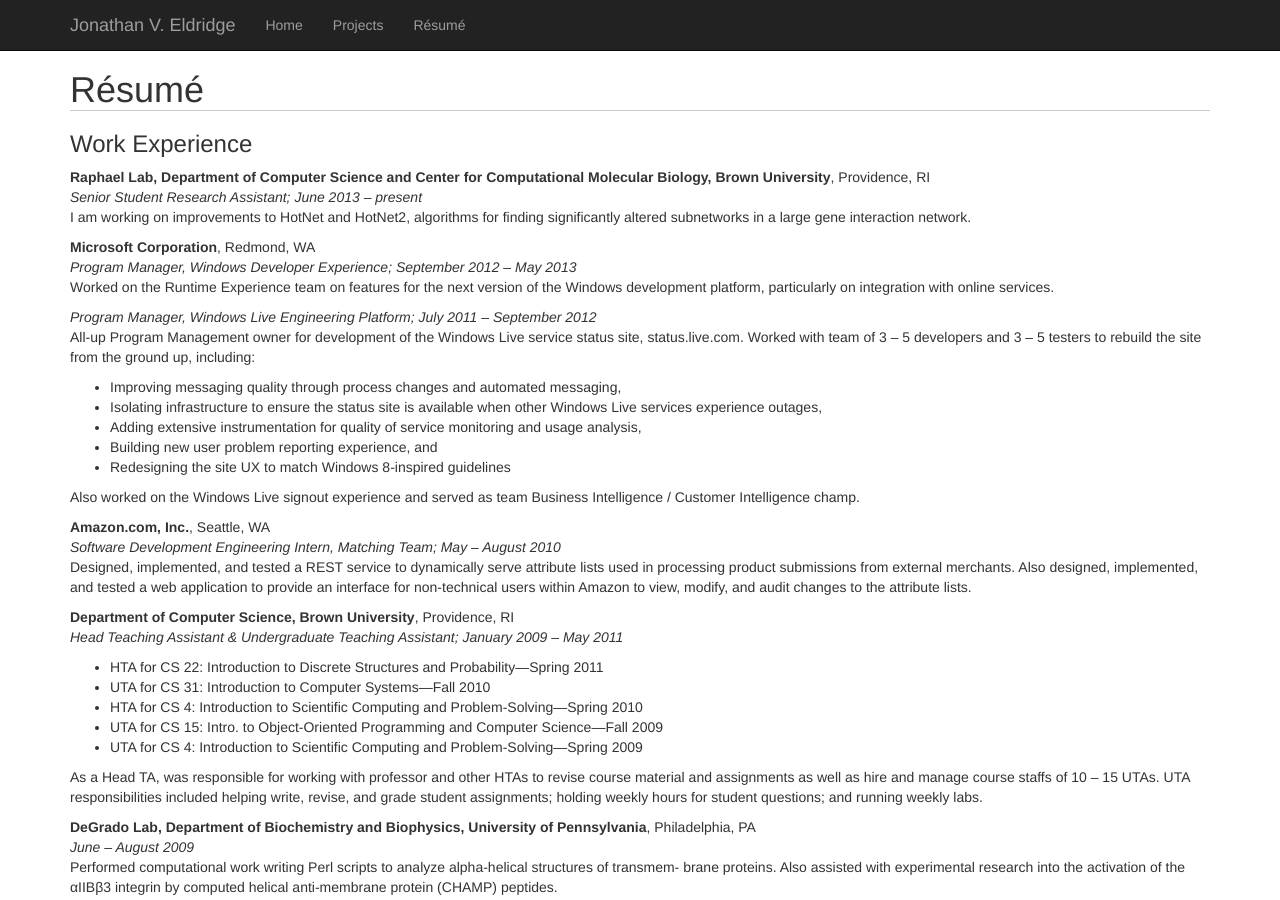
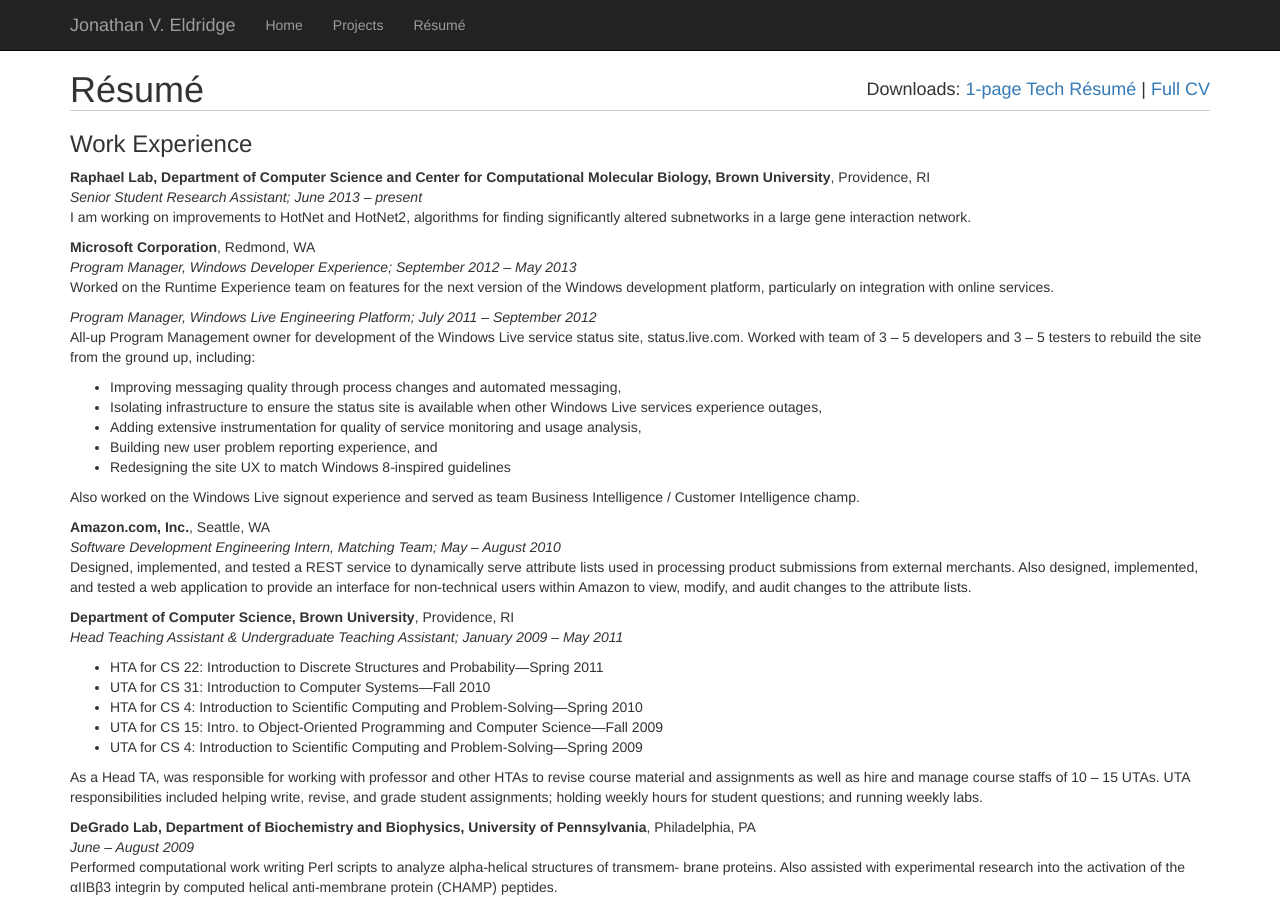
Before and after one commit to jveldridge/jveldridge.github.io, a Jekyll site: the page built from resume.md, in a window 1280 px wide and 900 px high. Built offline with Jekyll 4.4.1, drawn with Linux system fonts in a browser that asks for light colours; nearby versions of some CDN libraries; Markdown is read by kramdown in place of the engine named in the settings.

Commit message:
Adds PDF resume download links

```diff
--- a/_layouts/default.html
+++ b/_layouts/default.html
@@ -42,7 +42,7 @@
                 </div>
             </div><!-- /navbar -->
 
-            <div class="container">
+            <div class="{{ page.container_css_class }}">
                 <div class="site">
                     {{ content }}
                 </div><!-- /site -->
--- a/resume.md
+++ b/resume.md
@@ -1,7 +1,11 @@
 ---
 layout: default
 title:  Jonathan V. Eldridge - Résumé
+container_css_class: container resume
 ---
+
+#### Downloads: [1-page Tech Résumé](/assets/JonathanEldridgeTechResume.pdf) | [Full CV](/assets/JonathanEldridgeCV.pdf)
+
 #Résumé
 
 ###Work Experience
@@ -22,7 +26,6 @@ All-up Program Management owner for development of the Windows Live service stat
 * Adding extensive instrumentation for quality of service monitoring and usage analysis,
 * Building new user problem reporting experience, and
 * Redesigning the site UX to match Windows 8-inspired guidelines
-
 
 Also worked on the Windows Live signout experience and served as team Business Intelligence / Customer Intelligence champ.
 
```
Also changed, not shown: index.md (+1 -0 lines), projects.md (+1 -0 lines), 2 other files.
